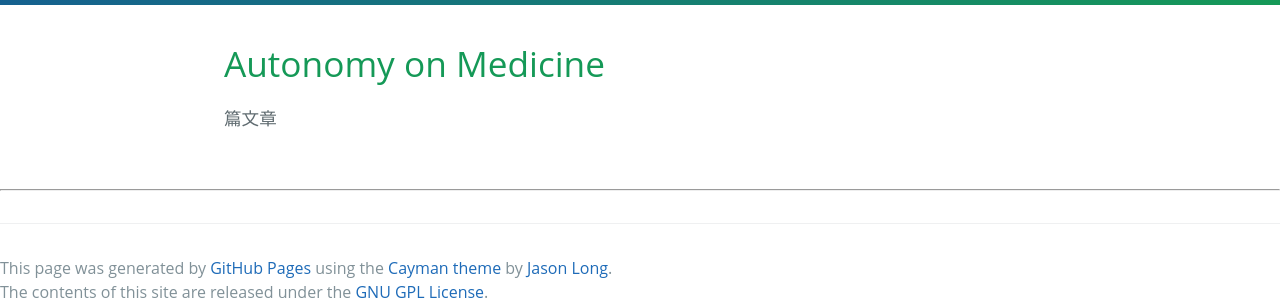
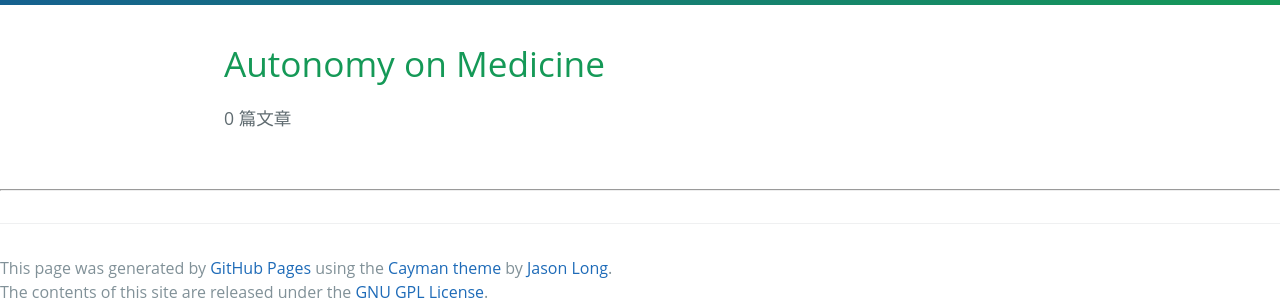
Before and after one commit to mdrights/mdrights.github.io, a Jekyll site: the page built from autonomy.md, in a window 1280 px wide. Shown: the part 378-678 px from the top of the page. Built offline with Jekyll 4.4.1, drawn with Linux system fonts in a browser that asks for light colours; Markdown is read by kramdown in place of the engine named in the settings.

Commit message:
try6 autonomy

```diff
--- a/autonomy.md
+++ b/autonomy.md
@@ -7,11 +7,11 @@ permalink: /autonomy/
 <div class="tag-page">
 
 	<p class="post-meta">
-		{{ site.tags[TCI-asia] |  }} 篇文章
+		{{ post.tags[TCI-asia] | size }} 篇文章
 	</p>
 
 	<ul class="post-list">
-		{% for post in site.tags[TCI-asia] %}
+		{% for post in post.tags[TCI-asia] %}
 		<li>
 
 			<h2>
```
Also changed, not shown: alternatives.md (+1 -0 lines).
